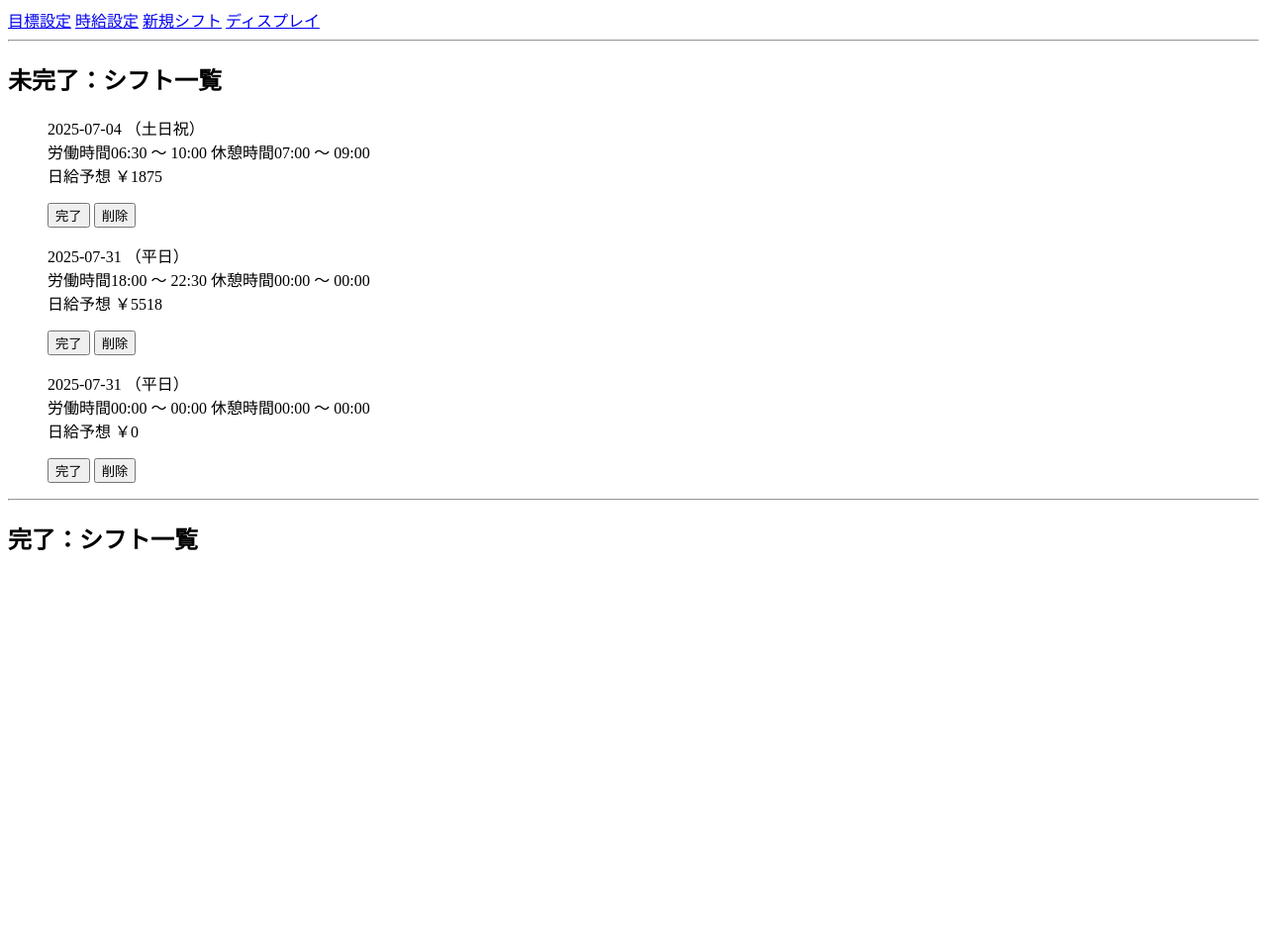
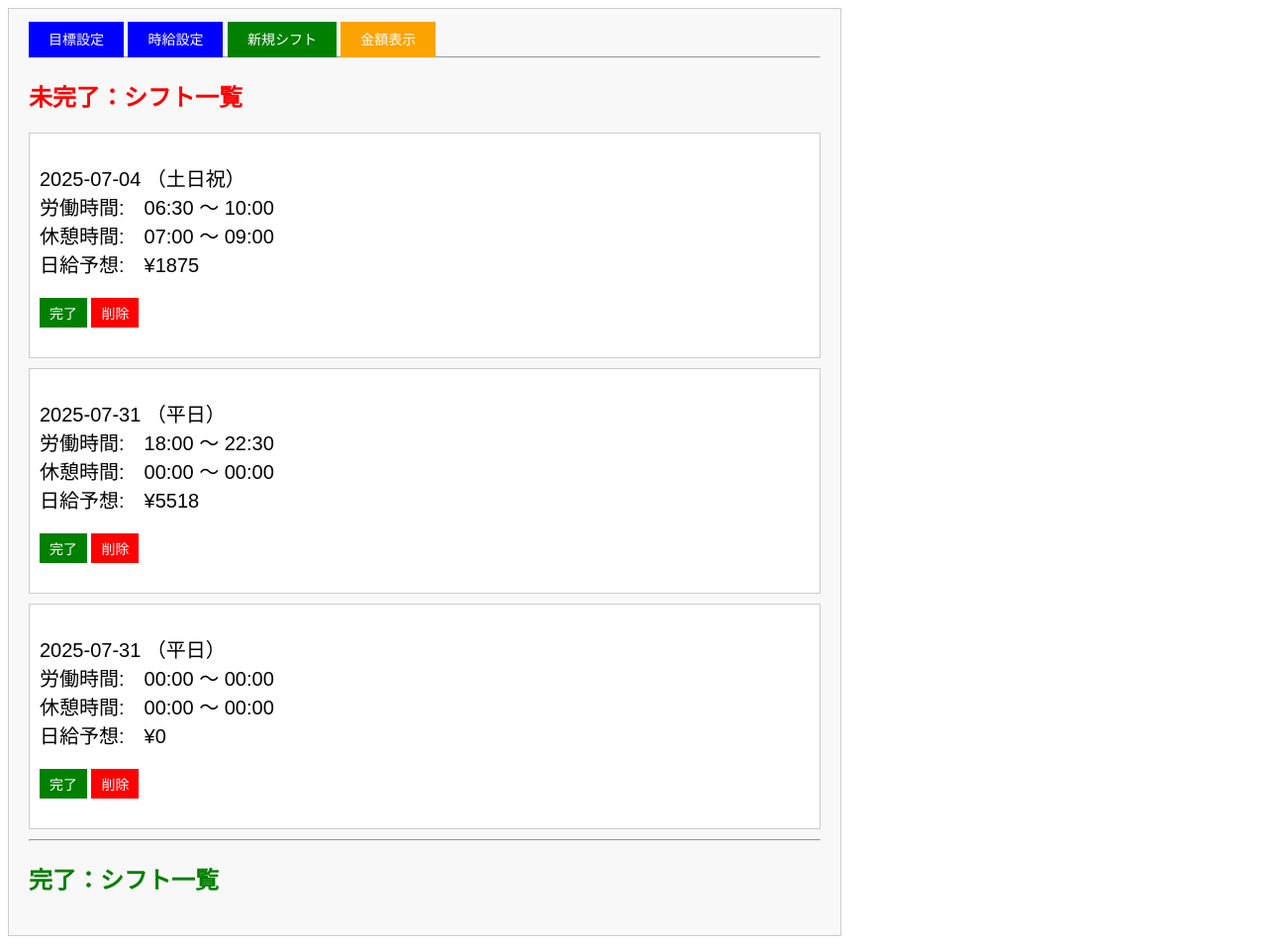
Before and after one commit to YutoUchima/App_development, a Flask app: page / in a window 1280 px wide. Shown: the whole page at 99% size. Before the commit the page ends 556 px from the top, so only its background shows below. Run offline with Flask 3, Linux system fonts and the light colour scheme.

Commit message:
7th commit

```diff
--- a/static/style.css
+++ b/static/style.css
@@ -0,0 +1,170 @@
+/* ページ全体の設定 */
+.container {
+    /* 背景色を#f8f8f8（薄いグレー） */
+    background-color: #f8f8f8;
+    /* 最大幅を800pxに制限 */
+    max-width: 800px;
+    /* 上下左右に20pxのパディング（内側の余白）を設定 */
+    padding: 20px;
+    /* フォントファミリー（文字の種類）をArialとsans-serifに設定 */
+    font-family: Arial, sans-serif;
+}
+
+/* ヘッダー（大見出し）のスタイル設定 */
+h1 {
+    /* 文字色を#333（ダークグレー）に設定 */
+    color: #333;
+    /* テキストを中央寄せ */
+    text-align: center;
+    /* 上部のマージン（外側の余白）を50pxに設定 */
+    margin-top: 50px;
+}
+
+/*  ラベルのフォントサイズを20pxに設定 */
+label {
+    font-size: 20px;
+}
+
+/* 未完了のヘッダー */
+.no-complete {
+    /* 色を緑に設定 */
+    color: red;
+}
+
+/* 完了のヘッダー */
+.complete {
+    /* 色を赤に設定 */
+    color:green;
+}
+
+/* ボタンのスタイル */
+.button, .shift-button, .amount-button{
+    /* 背景色を緑 */
+    background-color: blue;
+    /* ボーダーなし */
+    border: none;
+    /* テキストの色を白 */
+    color: white;
+    /* パディングを10px 20pxに設定 */
+    padding: 10px 20px;
+    /* テキストを中央寄せ */
+    text-align: center;
+    /* テキストの装飾なし */
+    text-decoration: none;
+    /* 表示をインラインブロック */
+    display: inline-block;
+    /* 文字サイズ */
+    font-size: 14px;
+    /* 要素の下側に20ピクセルのスペース */
+    margin-bottom: 20px;
+}
+
+.shift-button {
+    background-color: green;
+}
+
+.amount-button {
+    background-color: rgb(251, 163, 0);
+}
+
+/* 新規作成ボタンのスタイル */
+a.button {
+    /* 表示をブロック */
+    display: block;
+    /* 幅を200pxに設定 */
+    width: 200px;
+}
+
+/* 完了・戻すボタンのスタイル */
+.complete-button, .uncomplete-button,.delete-button {
+     /* 背景色を緑 */
+    background-color: green;
+    /* ボーダーなし */
+    border: none;
+    /* テキストの色を白 */
+    color: white;
+    /* パディングを5px 10pxに設定 */
+    padding: 5px 10px;
+    /* テキストを中央寄せ */
+    text-align: center;
+    /* テキストの装飾なし */
+    text-decoration: none;
+    /* 表示をインラインブロック */
+    display: inline-block;
+    /* 文字サイズ */
+    font-size: 14px;
+}
+
+
+.uncomplete-button {
+     /* 背景色を赤 */
+    background-color: blue;
+}
+
+.delete-button {
+     /* 背景色を赤 */
+    background-color: red;
+}
+
+
+/* 課題一覧・完了した課題一覧のスタイル */
+/* リストのスタイルを設定 */
+ul {
+    /* リストスタイルなし */
+    list-style-type: none;
+    /* マージンとパディングを0 */
+    margin: 0;
+    padding: 0;
+}
+
+/* div要素のスタイル */
+div {
+    /* 背景色を白 */
+    background-color: white;
+    /* ボーダーを1pxのソリッド（実線）ライトグレー */
+    border: 1px solid #ccc;
+    /* 要素の下側に外側の余白（マージン）を10pxに設定 */
+    margin-bottom: 10px;
+    /* 要素の全ての辺（上、右、下、左）に対して、内側に10pxに設定 */
+    padding: 10px;
+}
+
+/* 段落のフォントサイズを20pxに設定 */
+p {
+    font-size: 20px;
+}
+
+.text-input {
+    /* 要素の全ての辺（上、右、下、左）に対して、内側に10pxに設定 */
+    padding: 10px;
+    /* 要素の幅を親要素の80%に設定 */
+    width: 80%;
+    /* 要素のボーダーの角を丸くするために使用 */
+    border-radius: 5px;
+    /* ボーダーを1pxのソリッド（実線）ライトグレー */
+    border: 1px solid #ccc;
+    /* 要素の全ての辺（上、右、下、左）に対して、内側に10pxに設定 */
+    margin: 10px;
+}
+
+.big-button, .return-button, .add-button {
+    font-size: 24px;
+    padding: 12px 24px;
+    background-color: #4CAF50;
+    color: white;
+    border: none;
+    border-radius: 6px;
+    cursor: pointer;
+}
+
+.big-button:hover {
+    background-color: #45a049;
+}
+
+.return-button {
+    background-color: skyblue;
+}
+
+.add-button {
+    background-color: blue;
+}
--- a/templates/base.html
+++ b/templates/base.html
@@ -3,6 +3,8 @@
 <head>
     <meta charset="utf-8" />
     <title>WTForm</title>
+
+
 </head>
 <body>
     {% block title %} タイトル {% endblock %}
--- a/templates/home.html
+++ b/templates/home.html
@@ -6,10 +6,10 @@
 </head>
 <body>
     <div class="container">
-        <a href="{{ url_for('setting') }}" class="button">目標設定</a>
-        <a href="{{ url_for('wage_setting') }}" class="button">時給設定</a>
-        <a href="{{ url_for('new_shift') }}" class="button">新規シフト</a>
-        <a href="{{ url_for('display') }}" class="button">ディスプレイ</a>
+        <a href="{{ url_for('setting') }}" class="button" style="display:inline;">目標設定</a>
+        <a href="{{ url_for('wage_setting') }}" class="button" style="display:inline;">時給設定</a>
+        <a href="{{ url_for('new_shift') }}" class="shift-button" style="display:inline;">新規シフト</a>
+        <a href="{{ url_for('display') }}" class="amount-button" style="display:inline;">金額表示</a>
         {% if no_setting %}
             <div style="color: red; font-weight: bold; margin-bottom: 10px;">
                 目標設定がまだです。<a href="{{ url_for('setting') }}">こちら</a>から目標設定を行ってください。
@@ -26,17 +26,13 @@
             {% for shift in uncompleted_shifts %}
             <div>
                 <p>{{ shift.ShiftDay }}  {% if shift.DayType == 0 %}（平日）{% else %}（土日祝）{% endif %}  <br>
-                    労働時間{{ shift.StartTime|time_str }} 〜 {{ shift.EndTime|time_str }}  休憩時間{{ shift.BreakStartTime|time_str }} 〜 {{ shift.BreakEndTime|time_str }} <br>
-                    日給予想 ￥{{ shift.DailyWage }}
+                    労働時間:<span style="margin-right: 20px;"></span>{{ shift.StartTime|time_str }} 〜 {{ shift.EndTime|time_str }} <br>
+                    休憩時間:<span style="margin-right: 20px;"></span>{{ shift.BreakStartTime|time_str }} 〜 {{ shift.BreakEndTime|time_str }} <br>
+                    日給予想:<span style="margin-right: 20px;"></span>¥{{ shift.DailyWage }} <br>
+                    <form method="post" action="{{ url_for('complete_shift', shift_id=shift.ShiftID) }}" style="display:inline;"><button type="submit" class="complete-button">完了</button></form>
+                    <form method="post" action="{{ url_for('delete_shift', shift_id=shift.ShiftID) }}" style="display:inline;"><button type="submit" class="delete-button">削除</button></form><br>
+
                 </p>
-                <form method="post" action="{{ url_for('complete_shift', shift_id=shift.ShiftID) }}" style="display:inline;">
-                    <button type="submit" class="complete-button">完了</button>
-                </form>
-                <form method="post" action="{{ url_for('delete_shift', shift_id=shift.ShiftID) }}" style="display:inline;">
-                    <button type="submit" class="delete-button">削除</button>
-                </form>
-
-
             </div>
             {% endfor %}
         </ul>
@@ -46,8 +42,9 @@
             {% for shift in completed_shifts %}
             <div>
                <p>{{ shift.ShiftDay }}  {% if shift.DayType == 0 %}（平日）{% else %}（土日祝）{% endif %}  <br>
-                    労働時間{{ shift.StartTime|time_str }} 〜 {{ shift.EndTime|time_str }}  休憩時間{{ shift.BreakStartTime|time_str }} 〜 {{ shift.BreakEndTime|time_str }} <br>
-                    日給 ￥{{ shift.DailyWage }}
+                    労働時間:<span style="margin-right: 20px;"></span>{{ shift.StartTime|time_str }} 〜 {{ shift.EndTime|time_str }} <br>
+                    休憩時間:<span style="margin-right: 20px;"></span>{{ shift.BreakStartTime|time_str }} 〜 {{ shift.BreakEndTime|time_str }} <br>
+                    日給予想:<span style="margin-right: 20px;"></span>¥{{ shift.DailyWage }}
                 </p>
                 <form method="post" action="{{ url_for('uncomplete_shift', shift_id=shift.ShiftID) }}">
                     <button type="submit" class="uncomplete-button">戻す</button>
```
Also changed, not shown: templates/display.html (+35 -7 lines), templates/new_shift.html (+5 -3 lines), templates/setting.html (+7 -4 lines), templates/wage_setting.html (+6 -4 lines), README.md, data.sqlite.
